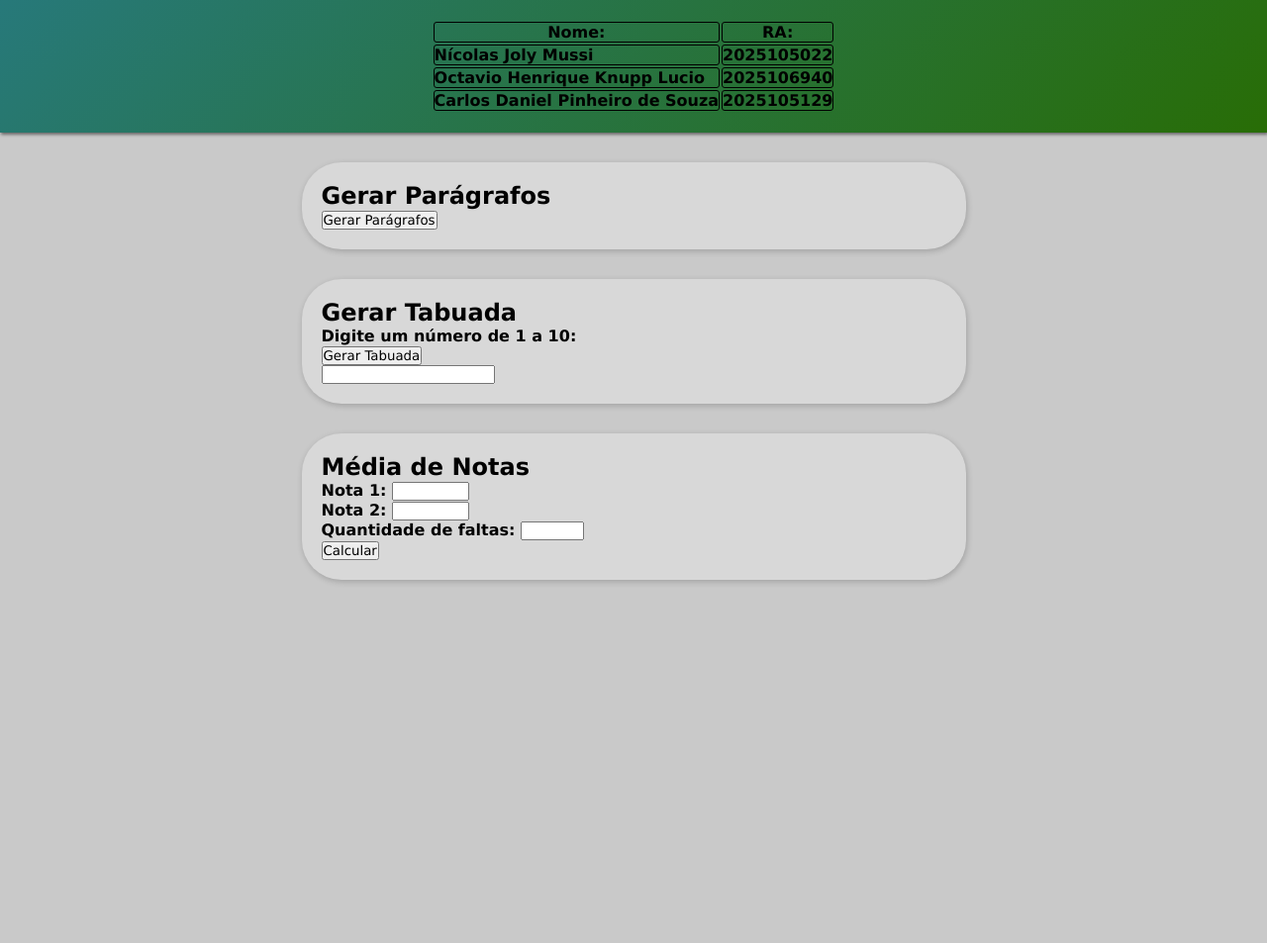
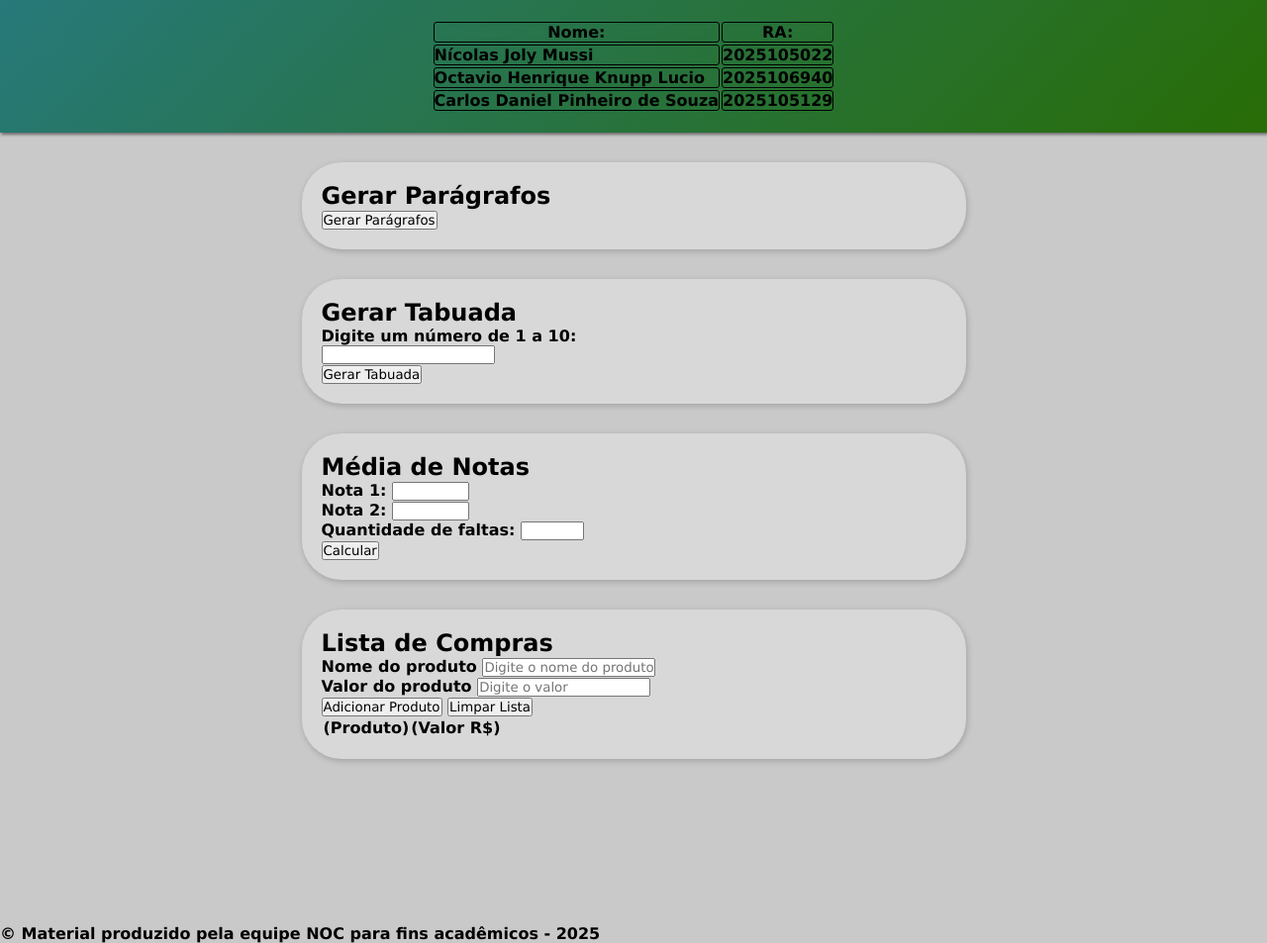
Before and after one commit to NicolasJolyMussi/Atividade-2-p4.0, a plain HTML site: page index.htm in a window 1280 px wide. Shown: the whole page at 99% size. Drawn offline with Linux system fonts and the light colour scheme.

Commit message:
Update index.htm

```diff
--- a/index.htm
+++ b/index.htm
@@ -44,8 +44,8 @@
                 <h2>Gerar Tabuada</h2>
                 <label for="numero">Digite um número de 1 a 10:</label>
                 <div>
+                    <input type="number" id="numero">
                     <button onclick="GerarTabuada()">Gerar Tabuada</button>
-                    <input type="number" id="numero">
                 </div>
                 <div id="tabuada" class="tabuada-resultado"></div>
             </div>
@@ -70,9 +70,43 @@
                 <button onclick="calcularMedia()">Calcular</button>
                 <div id="resultadoMedia"></div>
             </div>
+
+            <div>
+                <h2>Lista de Compras</h2>
+                <div>
+                    <label>Nome do produto</label>
+                    <input type="text " id="produto" placeholder="Digite o nome do produto">
+                </div>
+                <div>
+                    <label>Valor do produto</label>
+                    <input type="number" id="valor" step="0.01" placeholder="Digite o valor">
+                </div>
+                <button onclick="adicionarItem()">Adicionar Produto</button>
+                <button onclick="limparLista()">Limpar Lista</button>
+
+                <table id="tabela">
+                    <thead>
+                        <tr>
+                            <div class="produtos">
+                                <th>(Produto)</th>
+                            </div>
+                            <div class="valors">
+                                <th>(Valor R$)</th>
+                            </div>
+                        </tr>
+                    </thead>
+                    <tbody id="lista">
+                        <!-- Itens aparecerão aqui -->
+                    </tbody>
+                </table>
+            </div>
         </div>
+
     </main>
 
+    <footer>
+        <p>&copy; Material produzido pela equipe NOC para fins acadêmicos - 2025</p>
+    </footer>
 
     <script src="/index.js"></script>
 </body>
```
